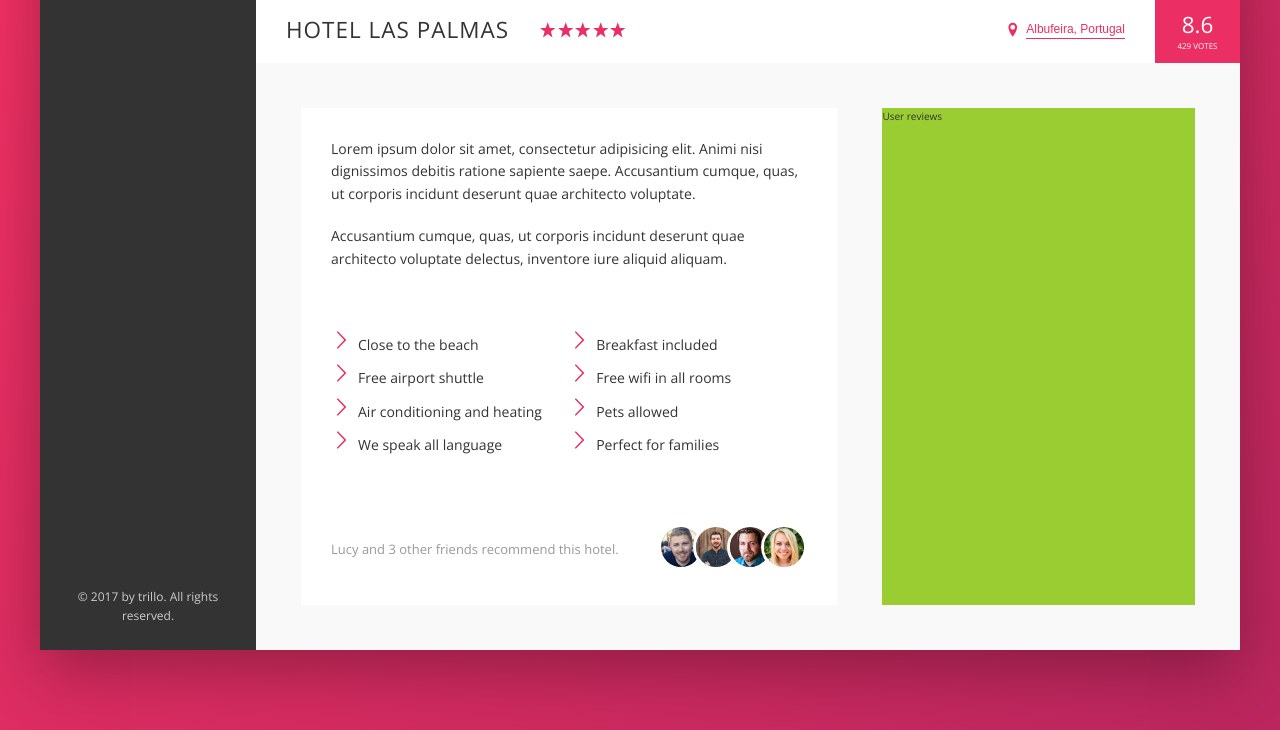
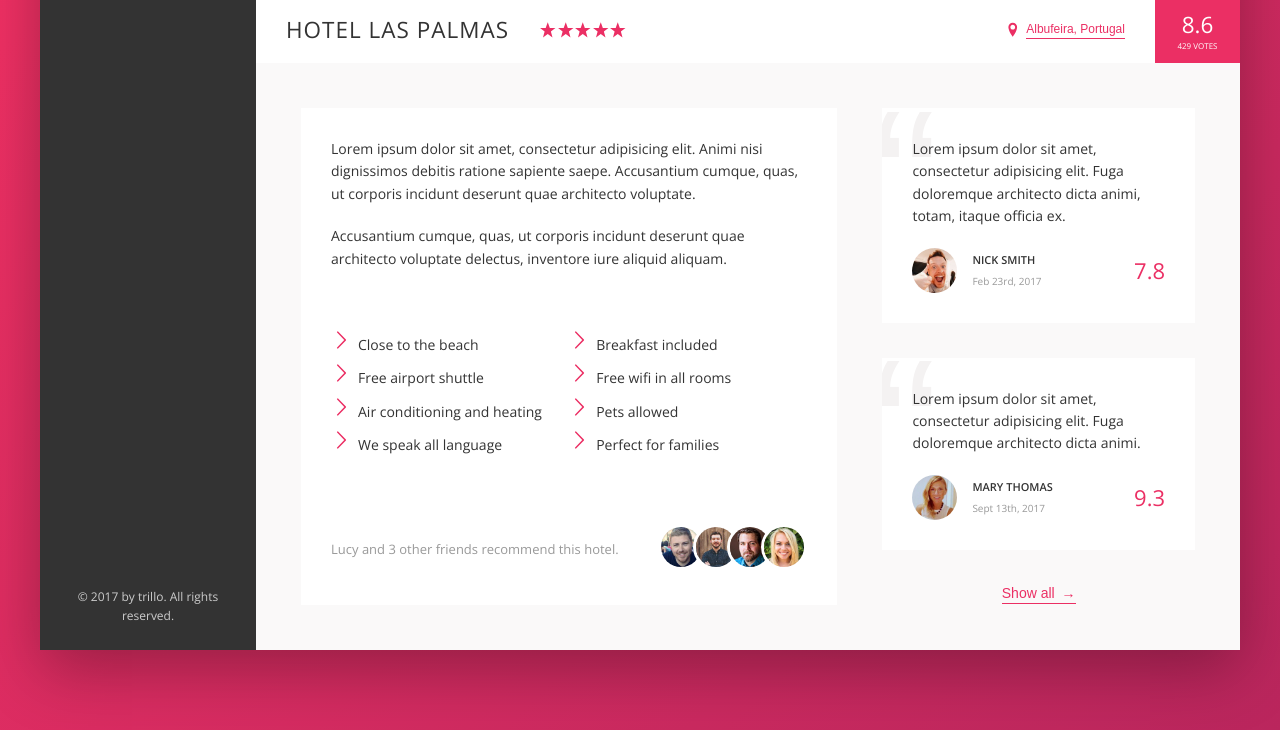
Before and after one commit to SayakaOno/flexbox, a website: page index.html in a window 1280 px wide. Shown: the part 538-1268 px from the top of the page. Drawn offline with nearby package versions, Linux system fonts and the light colour scheme; files that its build step writes are made by us from their sources.

Commit message:
build user reviews section

```diff
--- a/index.html
+++ b/index.html
@@ -207,7 +207,45 @@
             </div>
 
             <div class="user-reviews">
-              User reviews
+              <figure class="review">
+                <blockquote class="review__text">
+                  Lorem ipsum dolor sit amet, consectetur adipisicing elit. Fuga
+                  doloremque architecto dicta animi, totam, itaque officia ex.
+                </blockquote>
+                <figcaption class="review__user">
+                  <img
+                    src="img/user-1.jpg"
+                    alt="User 1"
+                    class="review__photo"
+                  />
+                  <div class="review__user-box">
+                    <p class="review__user-name">Nick Smith</p>
+                    <p class="review__user-date">Feb 23rd, 2017</p>
+                  </div>
+                  <div class="review__rating">7.8</div>
+                </figcaption>
+              </figure>
+
+              <figure class="review">
+                <blockquote class="review__text">
+                  Lorem ipsum dolor sit amet, consectetur adipisicing elit. Fuga
+                  doloremque architecto dicta animi.
+                </blockquote>
+                <figcaption class="review__user">
+                  <img
+                    src="img/user-2.jpg"
+                    alt="User 2"
+                    class="review__photo"
+                  />
+                  <div class="review__user-box">
+                    <p class="review__user-name">Mary Thomas</p>
+                    <p class="review__user-date">Sept 13th, 2017</p>
+                  </div>
+                  <div class="review__rating">9.3</div>
+                </figcaption>
+              </figure>
+
+              <button class="btn-inline">Show all <span>&rarr;</span></button>
             </div>
           </div>
         </main>
--- a/sass/_components.scss
+++ b/sass/_components.scss
@@ -269,8 +269,17 @@
   cursor: pointer;
   transition: all 0.2s;
 
+  & span {
+    margin-left: 3px;
+    transition: margin-left 0.2s;
+  }
+
   &:hover {
     color: var(--color-grey-dark-1);
+
+    span {
+      margin-left: 8px;
+    }
   }
 
   &:focus {
@@ -367,3 +376,66 @@
     }
   }
 }
+
+//////////////////////////////////
+// REVIEW
+.review {
+  background-color: #fff;
+  box-shadow: var(--shadow-light);
+  padding: 3rem;
+  margin-bottom: 3.5rem;
+  position: relative;
+  overflow: hidden;
+
+  &__text {
+    margin-bottom: 2rem;
+    z-index: 10;
+    position: relative;
+  }
+
+  &__user {
+    display: flex;
+    align-items: center;
+  }
+
+  &__photo {
+    height: 4.5rem;
+    width: 4.5rem;
+    border-radius: 50%;
+    margin-right: 1.5rem;
+  }
+
+  &__user-box {
+    margin-right: auto;
+  }
+
+  &__user-name {
+    font-size: 1.1rem;
+    font-weight: 600;
+    text-transform: uppercase;
+    margin-bottom: 0.4rem;
+  }
+
+  &__user-date {
+    font-size: 1rem;
+    color: var(--color-grey-dark-3);
+  }
+
+  &__rating {
+    font-size: 2.2rem;
+    color: var(--color-primary);
+    font-weight: 300;
+  }
+
+  &::before {
+    content: '\201C';
+    position: absolute;
+    top: -2.75rem;
+    left: -1rem;
+    line-height: 1;
+    font-size: 20rem;
+    color: var(--color-grey-light-2);
+    font-family: sans-serif;
+    z-index: 1;
+  }
+}
--- a/sass/_layout.scss
+++ b/sass/_layout.scss
@@ -39,6 +39,7 @@
 }
 
 .detail {
+  font-size: 1.4rem;
   display: flex;
   padding: 4.5rem;
   background-color: var(--color-grey-light-1);
@@ -46,7 +47,6 @@
 }
 
 .description {
-  font-size: 1.4rem;
   background: #fff;
   box-shadow: var(--shadow-light);
   padding: 3rem;
@@ -55,6 +55,9 @@
 }
 
 .user-reviews {
-  background: yellowgreen;
   flex: 1;
+
+  display: flex;
+  flex-direction: column;
+  align-items: center;
 }
```
